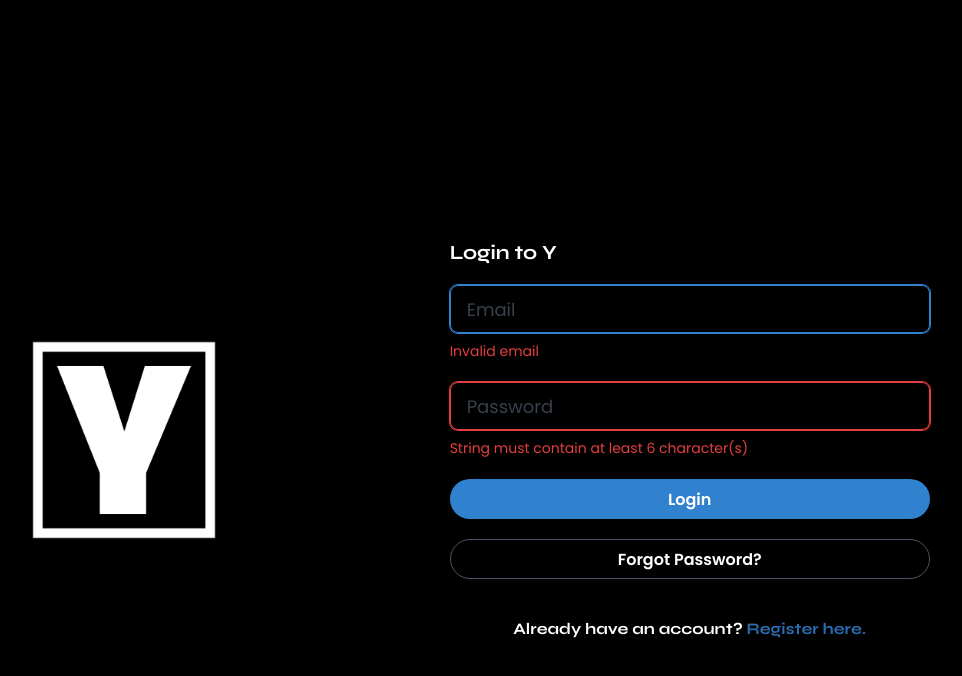
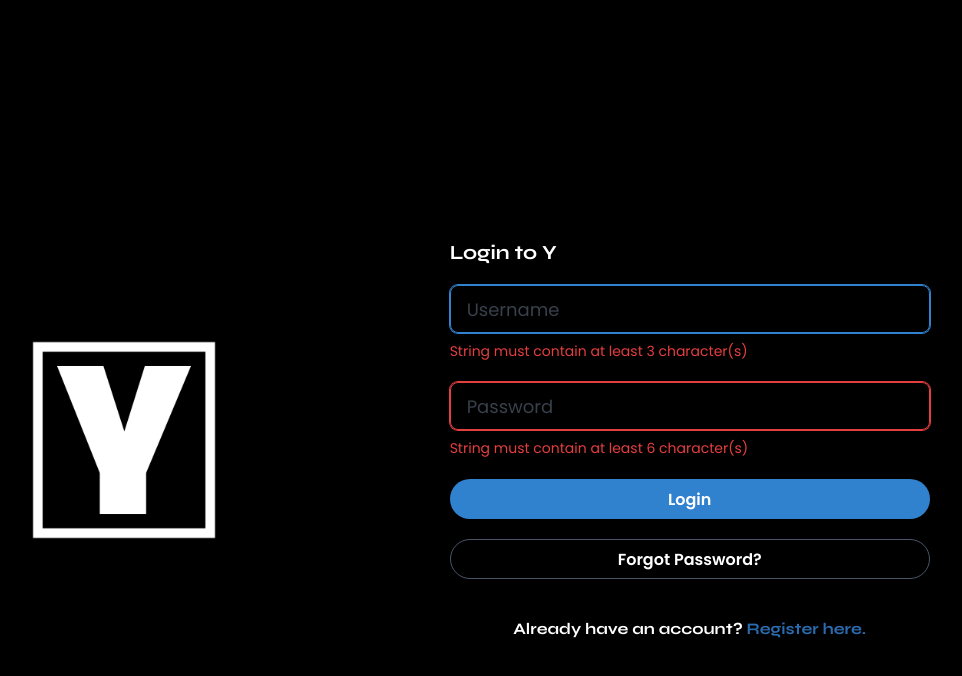
Before and after one commit to chloeder/y-frontend, a React (Vite) app: page /login in a window 1280 px wide. Both pictures are taken after a click on the button "Login". Shown: the top 676 px of the page, without its empty margins (161-1123 px from the left). Built offline with nearby package versions, Linux system fonts and the light colour scheme; no server answers.

Commit message:
fix: change login method

```diff
--- a/src/features/auth/components/FormLogin.tsx
+++ b/src/features/auth/components/FormLogin.tsx
@@ -67,23 +67,23 @@ export default function FormLogin() {
           Login to Y
         </Heading>
 
-        <FormControl isInvalid={!!errors.email}>
+        <FormControl isInvalid={!!errors.username}>
           <Input
-            type="email"
+            type="text"
             borderColor={"gray.600"}
             color="white"
             size="lg"
             borderRadius="lg"
-            id="email"
-            placeholder="Email"
+            id="username"
+            placeholder="Username"
             _placeholder={{
               opacity: 0.5,
               color: "gray.500",
               fontFamily: "Poppins",
             }}
-            {...register("email")}
+            {...register("username")}
           />
-          <FormErrorMessage>{errors.email?.message}</FormErrorMessage>
+          <FormErrorMessage>{errors.username?.message}</FormErrorMessage>
         </FormControl>
         <FormControl isInvalid={!!errors.password}>
           <Input
--- a/src/features/auth/types/auth.type.ts
+++ b/src/features/auth/types/auth.type.ts
@@ -1,5 +1,5 @@
 export type LoginDto = {
-  email: string;
+  username: string;
   password: string;
 };
 
--- a/src/features/auth/validation/auth.validate.ts
+++ b/src/features/auth/validation/auth.validate.ts
@@ -1,7 +1,7 @@
 import { z } from "zod";
 
 export const loginSchema = z.object({
-  email: z.string().email(),
+  username: z.string().min(3),
   password: z.string().min(6).max(20),
 });
 
```
